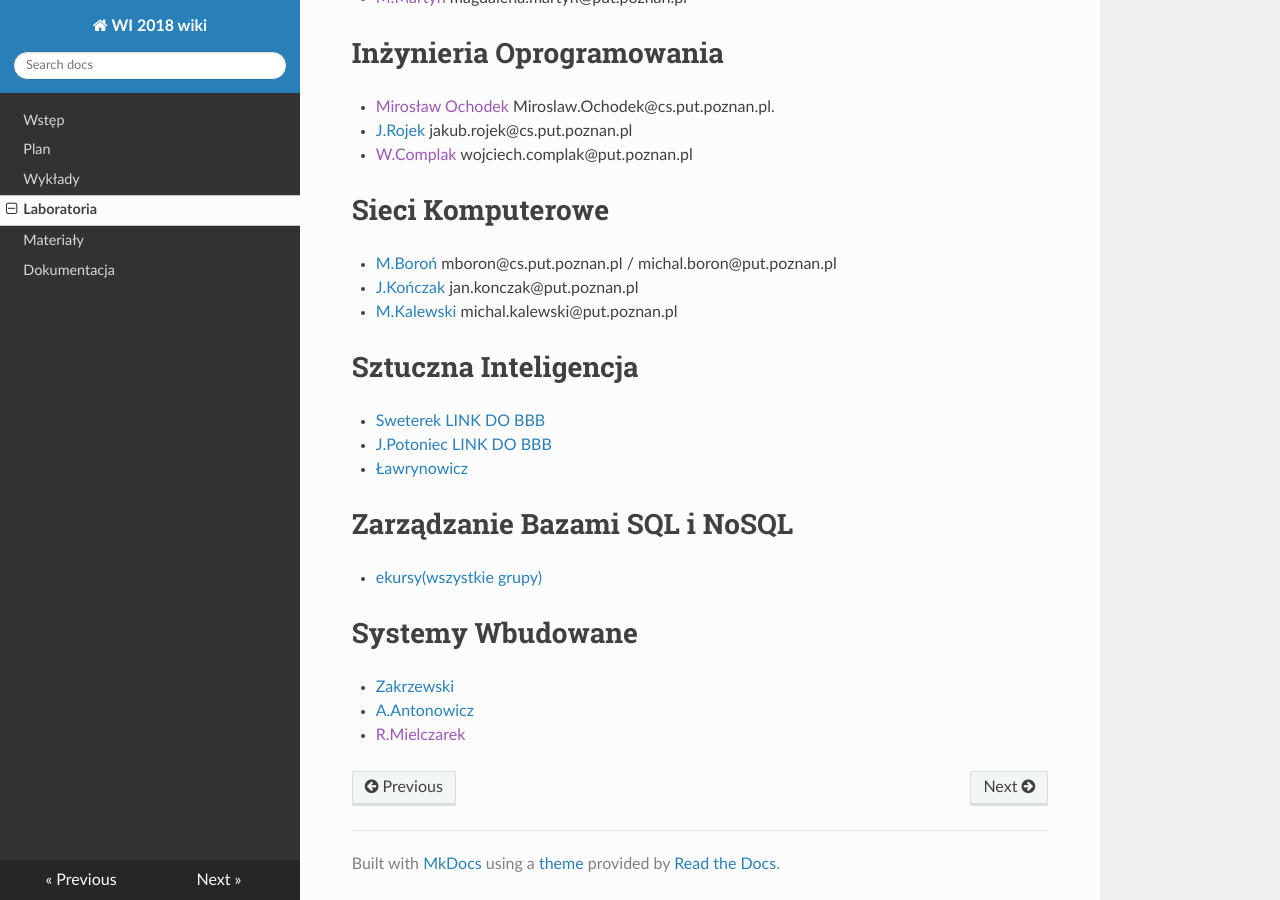
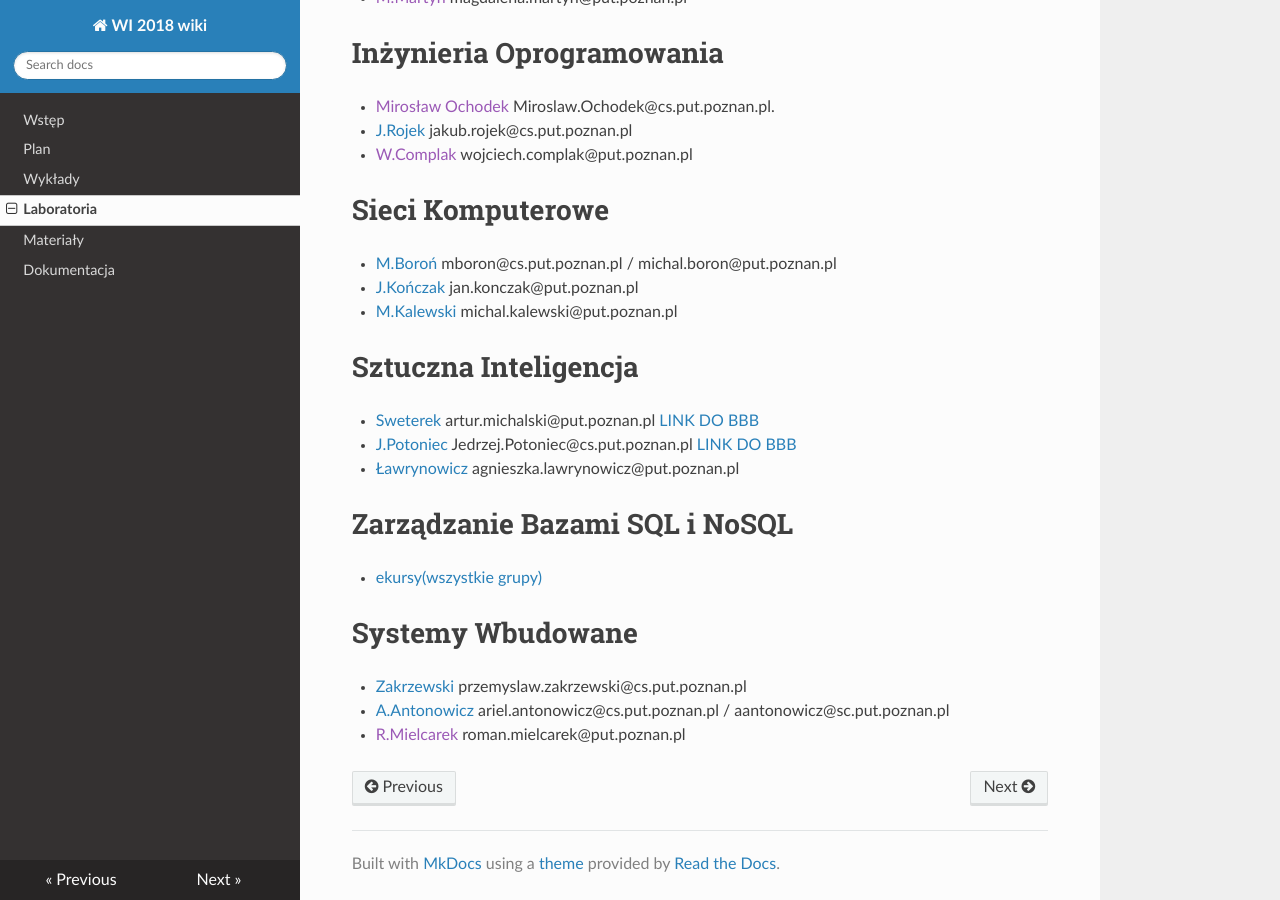
Before and after one commit to PUT-WI-18/wi18-wiki-sem5, an MkDocs documentation site: the page built from docs/laboratoria.md, in a window 1280 px wide and 900 px high, scrolled down 504 px. Built offline with MkDocs 1.6.1, drawn with Linux system fonts in a browser that asks for light colours; nearby versions of some CDN libraries.

Commit message:
Update laboratoria.md

```diff
--- a/docs/laboratoria.md
+++ b/docs/laboratoria.md
@@ -23,17 +23,17 @@
 - [M.Kalewski](http://www.cs.put.poznan.pl/mkalewski/documents/sk.php)  michal.kalewski@put.poznan.pl
 
 # Sztuczna Inteligencja
-- [Sweterek](http://www.cs.put.poznan.pl/amichalski/si.dzienne/index.html)
+- [Sweterek](http://www.cs.put.poznan.pl/amichalski/si.dzienne/index.html) artur.michalski@put.poznan.pl
     [LINK DO BBB](https://moodle.put.poznan.pl/mod/bigbluebuttonbn/view.php?id=120740)
 
-- [J.Potoniec](http://www.cs.put.poznan.pl/jpotoniec/?page_id=12)
+- [J.Potoniec](http://www.cs.put.poznan.pl/jpotoniec/?page_id=12)  Jedrzej.Potoniec@cs.put.poznan.pl
     [LINK DO BBB](https://moodle.put.poznan.pl/mod/bigbluebuttonbn/view.php?id=120738)
-- [Ławrynowicz](http://www.cs.put.poznan.pl/si/)
+- [Ławrynowicz](http://www.cs.put.poznan.pl/si/) agnieszka.lawrynowicz@put.poznan.pl
 
 # Zarządzanie Bazami SQL i NoSQL
 - [ekursy(wszystkie grupy)](https://ekursy.put.poznan.pl/enrol/index.php?id=4476)
 
 # Systemy Wbudowane
-- [Zakrzewski](http://www.cs.put.poznan.pl/pzakrzewski/sw.html)
-- [A.Antonowicz](http://www.cs.put.poznan.pl/aantonowicz/sw.html)
-- [R.Mielczarek]()
+- [Zakrzewski](http://www.cs.put.poznan.pl/pzakrzewski/sw.html) przemyslaw.zakrzewski@cs.put.poznan.pl
+- [A.Antonowicz](http://www.cs.put.poznan.pl/aantonowicz/sw.html) ariel.antonowicz@cs.put.poznan.pl / aantonowicz@sc.put.poznan.pl
+- [R.Mielcarek]() roman.mielcarek@put.poznan.pl
```
